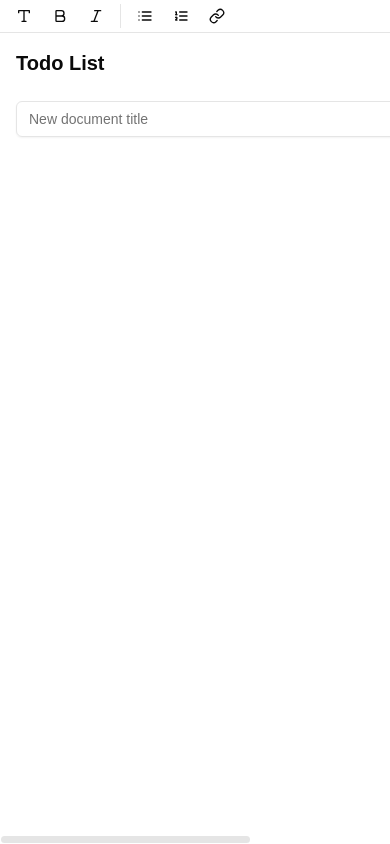
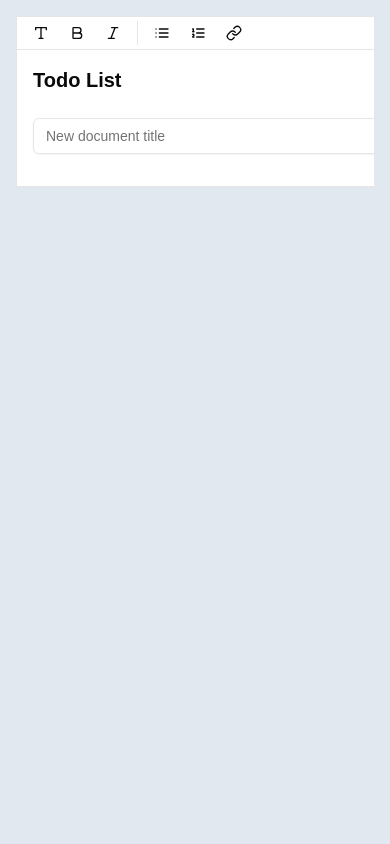
Before and after one commit to 000alen/yet-another-to-do-app, a Next.js app: page / in a window 390 px wide. Built offline with nearby package versions, Linux system fonts and the light colour scheme.

Commit message:
enhance TodoPanel with dynamic resizing and width management

```diff
--- a/components/document-todo.tsx
+++ b/components/document-todo.tsx
@@ -140,11 +140,19 @@ const TodoPanel = ({
   todos,
   path = [],
   isRoot = false,
+  index,
+  initialWidth,
+  onWidthChange,
+  isLastPanel,
 }: {
   todo: Todo | null;
   todos: Todo[];
   path: string[];
   isRoot: boolean;
+  index: number;
+  initialWidth: number;
+  onWidthChange: (index: number, width: number) => void;
+  isLastPanel: boolean;
 }) => {
   const { setTodos, activePath, setActivePath } = React.useContext(Context)!;
 
@@ -152,8 +160,8 @@ const TodoPanel = ({
 
   // Width state and resizing logic
   const MIN_PANEL_WIDTH = 600;
-  const MAX_PANEL_WIDTH = 1000;
-  const [panelWidth, setPanelWidth] = React.useState(600);
+  const MAX_PANEL_WIDTH = 1200;
+  const [panelWidth, setPanelWidth] = React.useState(initialWidth);
 
   const handlePanelResize = (delta: number) => {
     setPanelWidth((prevWidth) => {
@@ -164,6 +172,11 @@ const TodoPanel = ({
       return newWidth;
     });
   };
+
+  // Report width changes to parent
+  React.useEffect(() => {
+    onWidthChange(index, panelWidth);
+  }, [panelWidth]);
 
   const addTodo = (parentPath: string[] = []) => {
     const newTodo: Todo = {
@@ -259,10 +272,7 @@ const TodoPanel = ({
   return (
     <div className="flex h-full">
       <div
-        className={cn(
-          "h-full flex flex-col bg-background border-r",
-          !isActive && "opacity-50"
-        )}
+        className={cn("h-full flex flex-col bg-white border")}
         style={{ width: `${panelWidth}px` }}
       >
         <Toolbar editor={editor} />
@@ -282,7 +292,10 @@ const TodoPanel = ({
                   </Button>
                 )}
               </div>
-              <EditorContent editor={editor} className="prose max-w-full" />
+              <EditorContent
+                editor={editor}
+                className="prose max-w-full outline-none"
+              />
             </>
           ) : (
             <div className="text-xl font-semibold mb-4">Todo List</div>
@@ -329,6 +342,39 @@ export function DocumentTodo() {
   const [todos, setTodos] = React.useState<Todo[]>([]);
   const [activePath, setActivePath] = React.useState<string[]>([]);
 
+  const [panelWidths, setPanelWidths] = React.useState<number[]>([]);
+  const [leftPadding, setLeftPadding] = React.useState(0);
+
+  React.useEffect(() => {
+    const totalPanels = activePath.length + 1;
+    setPanelWidths((currentWidths) => {
+      const newWidths = [...currentWidths];
+      while (newWidths.length < totalPanels) {
+        newWidths.push(400); // Default width for new panels
+      }
+      return newWidths.slice(0, totalPanels);
+    });
+  }, [activePath.length]);
+
+  // Calculate left padding to center the leftmost panel
+  React.useEffect(() => {
+    const totalWidth = panelWidths.reduce((a, b) => a + b, 0);
+    const viewportWidth = window.innerWidth;
+    if (totalWidth < viewportWidth) {
+      setLeftPadding((viewportWidth - totalWidth) / 2);
+    } else {
+      setLeftPadding(0);
+    }
+  }, [panelWidths]);
+
+  const handleWidthChange = (index: number, width: number) => {
+    setPanelWidths((prevWidths) => {
+      const newWidths = [...prevWidths];
+      newWidths[index] = width;
+      return newWidths;
+    });
+  };
+
   const getPanels = () => {
     const panels: JSX.Element[] = [];
     let currentTodos = todos;
@@ -354,6 +400,10 @@ export function DocumentTodo() {
           todos={i === 0 ? todos : todo?.children || []}
           path={path}
           isRoot={i === 0}
+          index={i}
+          initialWidth={panelWidths[i] || 600}
+          onWidthChange={handleWidthChange}
+          isLastPanel={i === activePath.length}
         />
       );
     }
@@ -363,9 +413,17 @@ export function DocumentTodo() {
 
   return (
     <Context.Provider value={{ todos, setTodos, activePath, setActivePath }}>
-      <div className="h-screen">
+      <div className="h-screen p-4 bg-slate-200">
         <ScrollArea className="h-full">
-          <div className="flex h-full">{getPanels()}</div>
+          <div
+            className="flex h-full gap-2"
+            style={{
+              width: `${panelWidths.reduce((a, b) => a + b, 0)}px`,
+              marginLeft: leftPadding > 0 ? `${leftPadding}px` : "0",
+            }}
+          >
+            {getPanels()}
+          </div>
           <ScrollBar orientation="horizontal" />
         </ScrollArea>
       </div>
--- a/package.json
+++ b/package.json
@@ -26,6 +26,7 @@
     "tailwindcss-animate": "^1.0.7"
   },
   "devDependencies": {
+    "@tailwindcss/typography": "^0.5.15",
     "@types/node": "^20",
     "@types/react": "^18",
     "@types/react-dom": "^18",
--- a/tailwind.config.ts
+++ b/tailwind.config.ts
@@ -10,54 +10,54 @@ const config: Config = {
   theme: {
     extend: {
       colors: {
-  			background: 'hsl(var(--background))',
-  			foreground: 'hsl(var(--foreground))',
+        background: "hsl(var(--background))",
+        foreground: "hsl(var(--foreground))",
         card: {
-  				DEFAULT: 'hsl(var(--card))',
-  				foreground: 'hsl(var(--card-foreground))'
+          DEFAULT: "hsl(var(--card))",
+          foreground: "hsl(var(--card-foreground))",
         },
         popover: {
-  				DEFAULT: 'hsl(var(--popover))',
-  				foreground: 'hsl(var(--popover-foreground))'
+          DEFAULT: "hsl(var(--popover))",
+          foreground: "hsl(var(--popover-foreground))",
         },
         primary: {
-  				DEFAULT: 'hsl(var(--primary))',
-  				foreground: 'hsl(var(--primary-foreground))'
+          DEFAULT: "hsl(var(--primary))",
+          foreground: "hsl(var(--primary-foreground))",
         },
         secondary: {
-  				DEFAULT: 'hsl(var(--secondary))',
-  				foreground: 'hsl(var(--secondary-foreground))'
+          DEFAULT: "hsl(var(--secondary))",
+          foreground: "hsl(var(--secondary-foreground))",
         },
         muted: {
-  				DEFAULT: 'hsl(var(--muted))',
-  				foreground: 'hsl(var(--muted-foreground))'
+          DEFAULT: "hsl(var(--muted))",
+          foreground: "hsl(var(--muted-foreground))",
         },
         accent: {
-  				DEFAULT: 'hsl(var(--accent))',
-  				foreground: 'hsl(var(--accent-foreground))'
+          DEFAULT: "hsl(var(--accent))",
+          foreground: "hsl(var(--accent-foreground))",
         },
         destructive: {
-  				DEFAULT: 'hsl(var(--destructive))',
-  				foreground: 'hsl(var(--destructive-foreground))'
+          DEFAULT: "hsl(var(--destructive))",
+          foreground: "hsl(var(--destructive-foreground))",
         },
-  			border: 'hsl(var(--border))',
-  			input: 'hsl(var(--input))',
-  			ring: 'hsl(var(--ring))',
+        border: "hsl(var(--border))",
+        input: "hsl(var(--input))",
+        ring: "hsl(var(--ring))",
         chart: {
-  				'1': 'hsl(var(--chart-1))',
-  				'2': 'hsl(var(--chart-2))',
-  				'3': 'hsl(var(--chart-3))',
-  				'4': 'hsl(var(--chart-4))',
-  				'5': 'hsl(var(--chart-5))'
-  			}
+          "1": "hsl(var(--chart-1))",
+          "2": "hsl(var(--chart-2))",
+          "3": "hsl(var(--chart-3))",
+          "4": "hsl(var(--chart-4))",
+          "5": "hsl(var(--chart-5))",
+        },
       },
       borderRadius: {
-  			lg: 'var(--radius)',
-  			md: 'calc(var(--radius) - 2px)',
-  			sm: 'calc(var(--radius) - 4px)'
-  		}
-  	}
+        lg: "var(--radius)",
+        md: "calc(var(--radius) - 2px)",
+        sm: "calc(var(--radius) - 4px)",
       },
-  plugins: [require("tailwindcss-animate")],
+    },
+  },
+  plugins: [require("tailwindcss-animate"), require("@tailwindcss/typography")],
 };
 export default config;
```
Also changed, not shown: 1 other file (tests, documents, lock files or other folders). Lines whose indentation alone changed are shown as unchanged.
